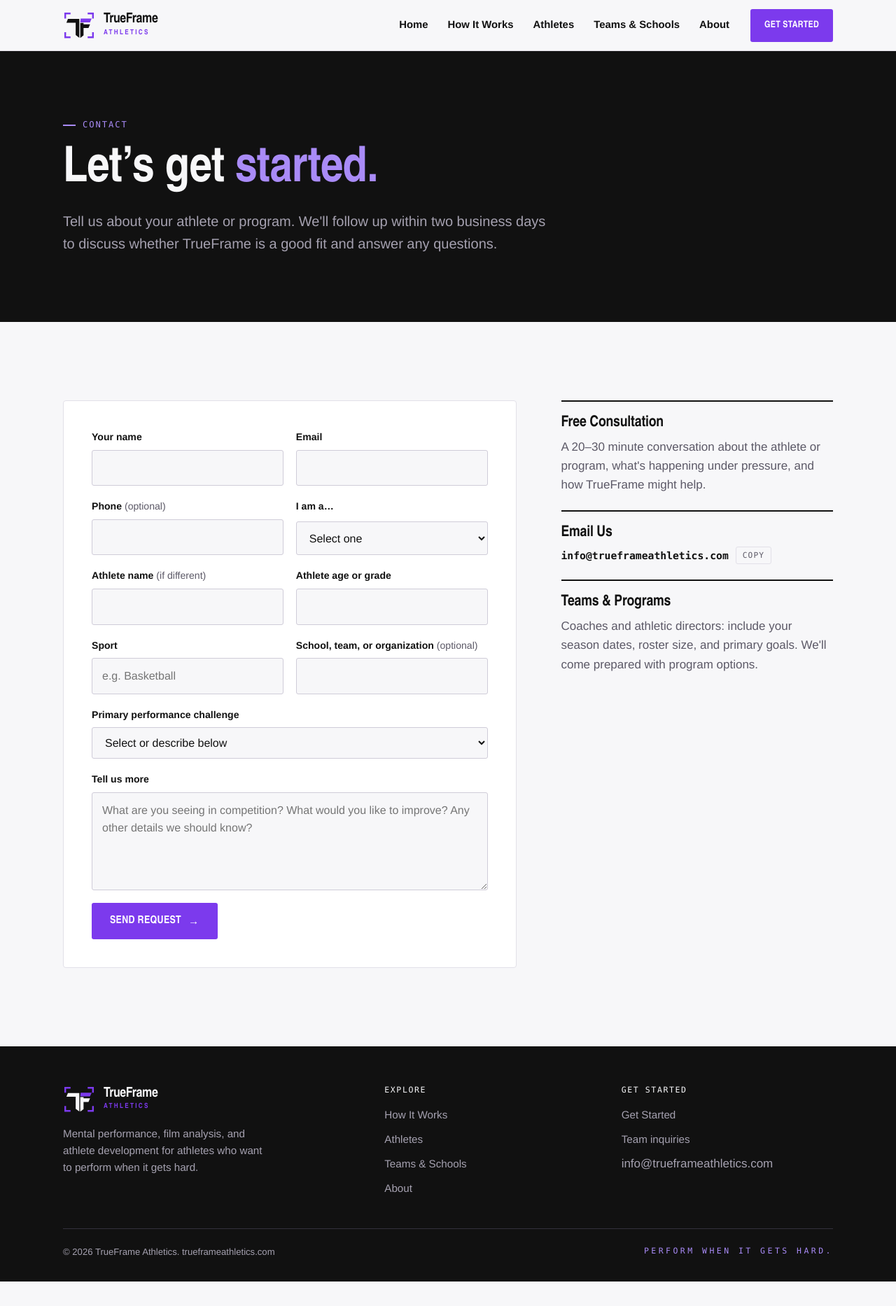
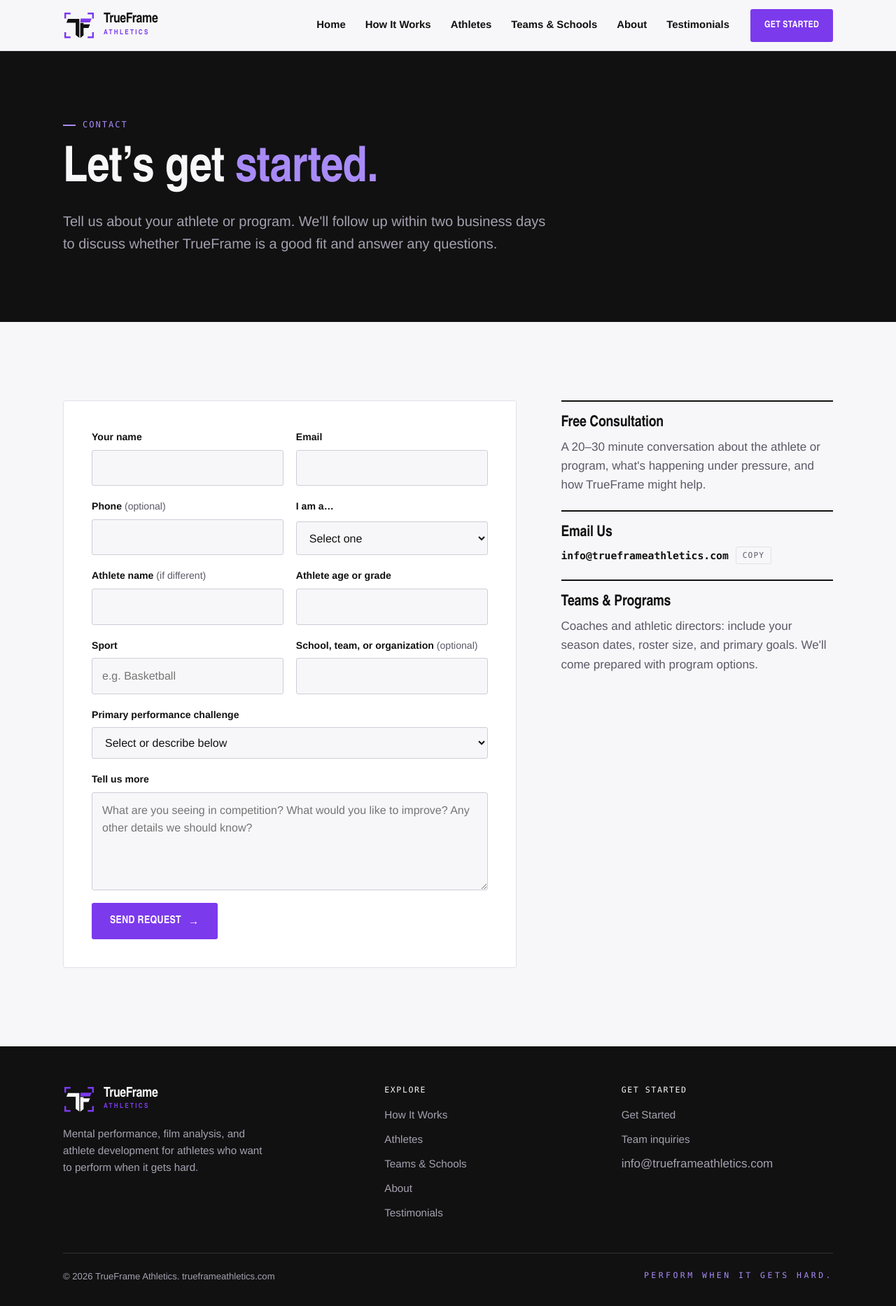
Before and after one commit to TrueFrameAthletics/trueframeathletics.com, a website: page public/contact.html in a window 1280 px wide. Shown: the whole page at 70% size. Before the commit the page ends 1831 px from the top, so only its background shows below. Drawn offline with Linux system fonts and the light colour scheme.

Commit message:
Add Testimonials navigation after About

```diff
--- a/public/contact.html
+++ b/public/contact.html
@@ -20,7 +20,7 @@
     <a class="brand" href="/" aria-label="TrueFrame Athletics home"><img src="/logo-mark.svg" alt="" width="46" height="39"><span class="brand-text"><span class="brand-name">TrueFrame</span><span class="brand-tag">Athletics</span></span></a>
     <button class="nav-toggle" id="nav-toggle" aria-expanded="false" aria-controls="nav-menu">Menu</button>
     <nav class="nav-menu" id="nav-menu" aria-label="Main">
-      <ul class="nav-links"><li><a href="/">Home</a></li><li><a href="/how-it-works">How It Works</a></li><li><a href="/athletes">Athletes</a></li><li><a href="/teams">Teams &amp; Schools</a></li><li><a href="/about">About</a></li></ul>
+      <ul class="nav-links"><li><a href="/">Home</a></li><li><a href="/how-it-works">How It Works</a></li><li><a href="/athletes">Athletes</a></li><li><a href="/teams">Teams &amp; Schools</a></li><li><a href="/about">About</a></li><li><a href="/testimonials">Testimonials</a></li></ul>
       <a class="btn btn-primary nav-cta" href="/contact">Get Started</a>
     </nav>
   </div>
@@ -97,7 +97,7 @@
           <li><a href="/how-it-works">How It Works</a></li>
           <li><a href="/athletes">Athletes</a></li>
           <li><a href="/teams">Teams &amp; Schools</a></li>
-          <li><a href="/about">About</a></li>
+          <li><a href="/about">About</a></li><li><a href="/testimonials">Testimonials</a></li>
         </ul>
       </div>
       <div class="foot-col">
```
